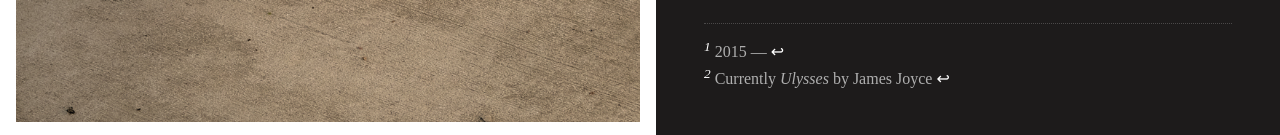
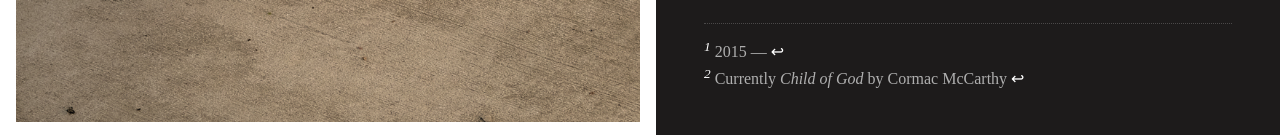
Before and after one commit to gabekelley/photosite, a Gatsby site: page / in a window 1280 px wide. Shown: the part 662-797 px from the top of the page. Built offline with nearby package versions, Linux system fonts and the light colour scheme; Gatsby itself is replaced by a stand-in of ours.

Commit message:
update read

```diff
--- a/src/pages/index.js
+++ b/src/pages/index.js
@@ -24,7 +24,7 @@
             <div className="bio-wrap__bottom thin">
               <div className="divider"></div>
               <sup>1</sup> <span>2015 —</span> <a href="#ref1" id="fn1">↩</a><br/>
-              <sup>2</sup> <span>Currently <span className="italic">Ulysses</span> by James Joyce</span> <a href="#ref2" id="fn2">↩</a><br/>
+              <sup>2</sup> <span>Currently <span className="italic">Child of God</span> by Cormac McCarthy</span> <a href="#ref2" id="fn2">↩</a><br/>
             </div>
           </div>
         </div>
```
